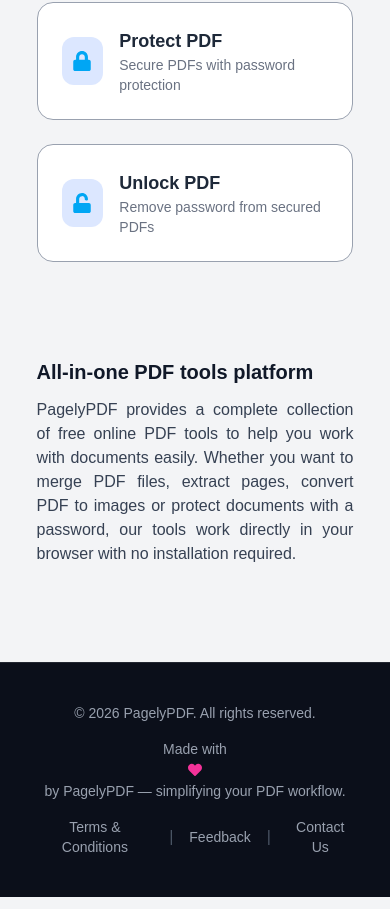
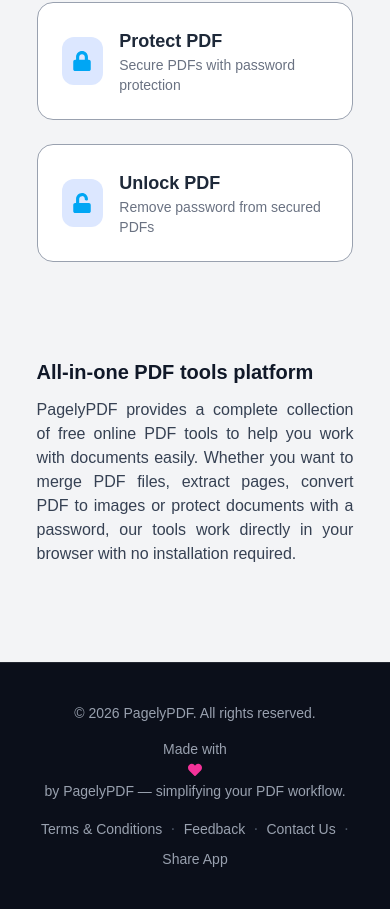
Before and after one commit to Panchal-Bhavesh/pdf-tools-platform, a Next.js app: page / in a window 390 px wide. Shown: the part 2520-3429 px from the top of the page. Built offline with nearby package versions, Linux system fonts and the light colour scheme; a web font is replaced by a local one.

Commit message:
Replace | with dot separator in footer for better mobile display

```diff
--- a/components/Footer.tsx
+++ b/components/Footer.tsx
@@ -24,26 +24,44 @@
             <span>by PagelyPDF — simplifying your PDF workflow.</span>
           </div>
 
-          <div className="flex items-center gap-4">
+          <div className="flex flex-wrap justify-center items-center gap-2 sm:gap-4">
             <button
               onClick={() => setOpenTerms(true)}
               className="text-sm text-gray-400 hover:text-white transition cursor-pointer"
             >
               Terms &amp; Conditions
             </button>
-            <span className="text-gray-600">|</span>
+            <span className="text-gray-600">·</span>
             <button
               onClick={() => openFeedback()}
               className="text-sm text-gray-400 hover:text-white transition cursor-pointer"
             >
               Feedback
             </button>
-            <span className="text-gray-600">|</span>
+            <span className="text-gray-600">·</span>
             <button
               onClick={() => setOpenContact(true)}
               className="text-sm text-gray-400 hover:text-white transition cursor-pointer"
             >
               Contact Us
+            </button>
+            <span className="text-gray-600">·</span>
+            <button
+              onClick={() => {
+                if (navigator.share) {
+                  navigator.share({
+                    title: "PagelyPDF – Free PDF Tools",
+                    text: "Check out PagelyPDF! Free online tools to merge, split, convert and protect PDF files.",
+                    url: "https://pagelypdf.vercel.app",
+                  });
+                } else {
+                  navigator.clipboard.writeText("https://pagelypdf.vercel.app");
+                  alert("Link copied to clipboard!");
+                }
+              }}
+              className="text-sm text-gray-400 hover:text-white transition cursor-pointer"
+            >
+              Share App
             </button>
           </div>
         </div>
--- /dev/null
+++ b/components/ShareApp.tsx
@@ -0,0 +1,35 @@
+"use client";
+import { useState } from "react";
+import { FaShareAlt } from "react-icons/fa";
+
+export default function ShareApp() {
+  const [canShare] = useState(() => {
+    if (typeof window === "undefined") return false;
+    return window.innerWidth < 768 && !!navigator.share;
+  });
+
+  const handleShare = async () => {
+    try {
+      await navigator.share({
+        title: "PagelyPDF – Free PDF Tools",
+        text: "Check out PagelyPDF! Free online tools to merge, split, convert and protect PDF files.",
+        url: "https://pagelypdf.vercel.app",
+      });
+    } catch {
+      // User cancelled or share failed
+    }
+  };
+
+  if (!canShare) return null;
+
+  return (
+    <button
+      onClick={handleShare}
+      style={{ position: "fixed", left: 16, bottom: 24, zIndex: 9999 }}
+      className="flex items-center gap-2 bg-blue-800 text-white px-4 py-3 rounded-xl font-semibold shadow-lg hover:bg-blue-900 transition cursor-pointer"
+    >
+      <FaShareAlt />
+      Share App
+    </button>
+  );
+}
```
